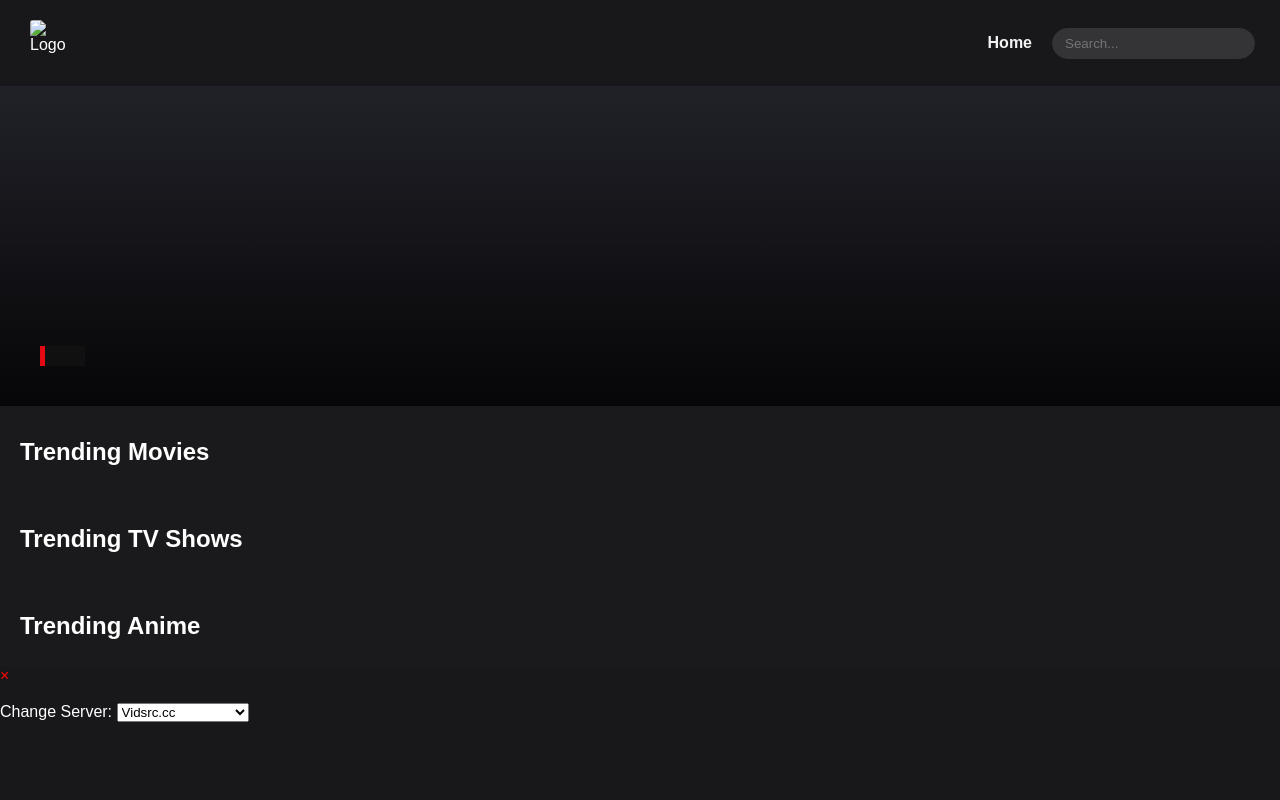
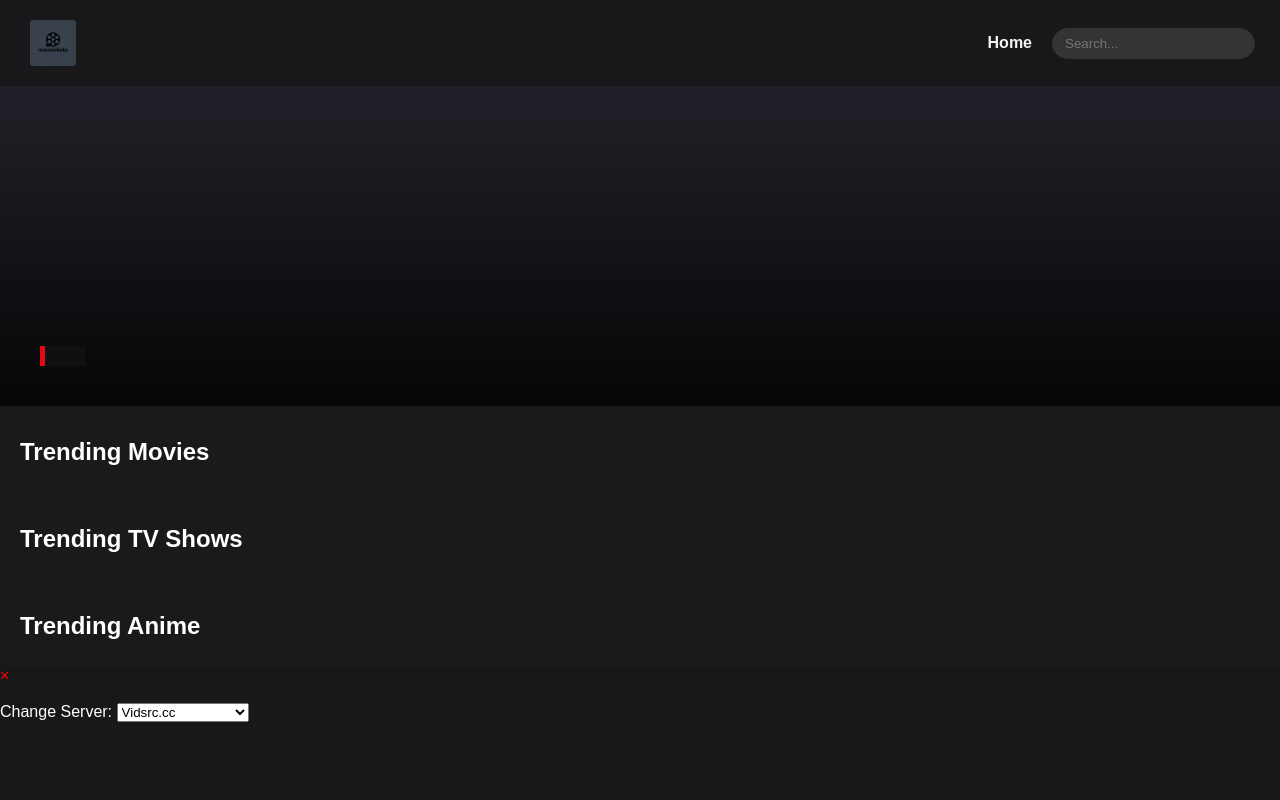
Before and after one commit to someloner69-netizen/mooviekuto, a plain HTML site: page my-website/my-website/index.html in a window 1280 px wide. Shown: the top 800 px of the page. Drawn offline with Linux system fonts and the light colour scheme; no server answers.

Commit message:
Update index.html

```diff
--- a/my-website/my-website/index.html
+++ b/my-website/my-website/index.html
@@ -14,7 +14,7 @@
 
 <body>
   <div class="navbar">
-    <img src="image.jpg" alt="Logo" class="logo" />
+    <img src="logo.png" alt="Logo" class="logo" />
     <div class="nav-links">
       <a href="index.html">Home</a>
       <input type="text" class="search-bar" placeholder="Search..." onfocus="openSearchModal()" />
```
